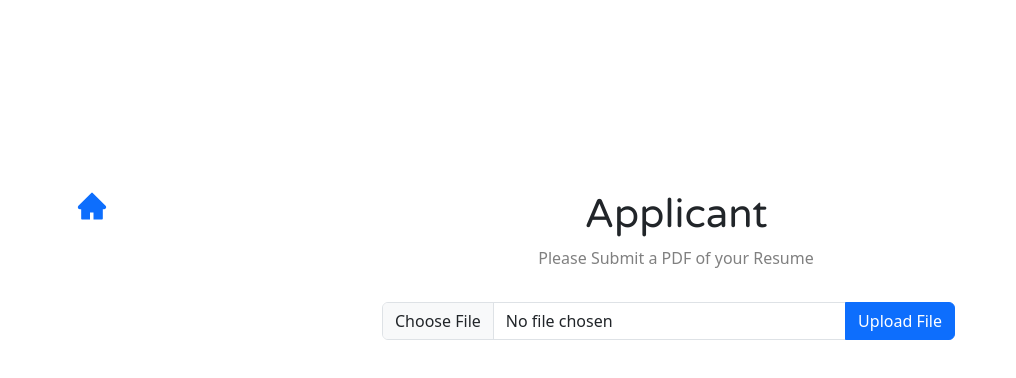
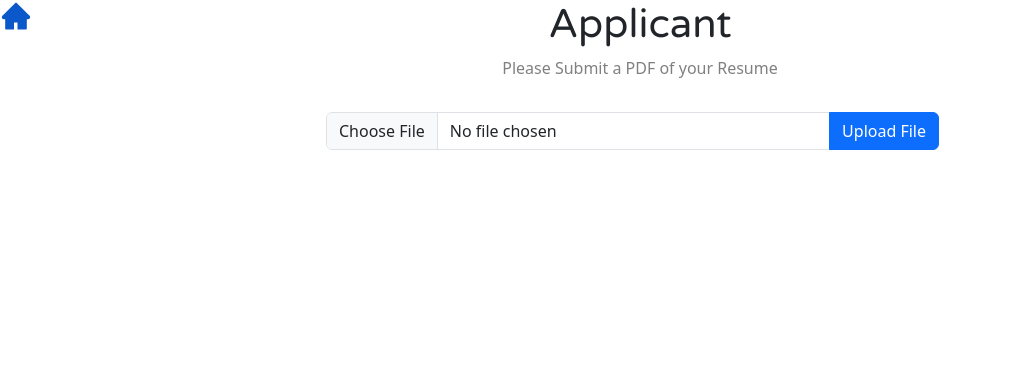
Before and after one commit to dchen024/Resume-Parser, a React (Create React App) app: page /applicant in a window 1280 px wide. Shown: the top 378 px of the page, without its empty margins (0-1016 px from the left). Built offline with nearby package versions, Linux system fonts and the light colour scheme; no server answers.

Commit message:
Uncentered Applicant and Recruiter tabs

```diff
--- a/src/routes/App.css
+++ b/src/routes/App.css
@@ -64,23 +64,6 @@ p{
   align-items: center;
   justify-content: center;
 }
-.recruiter{
-  position: absolute;
-  top: 50%;
-  left: 50%;
-  transform: translate(-47%, -70%);
-  height: 300px;
-  width: 1200px;
-}
-
-.applicant{
-  position: absolute;
-  top: 50%;
-  left: 50%;
-  transform: translate(-47%, -70%);
-  height: 300px;
-  width: 1200px;
-}
 
 .btn {
   margin: 0 15px;
```
